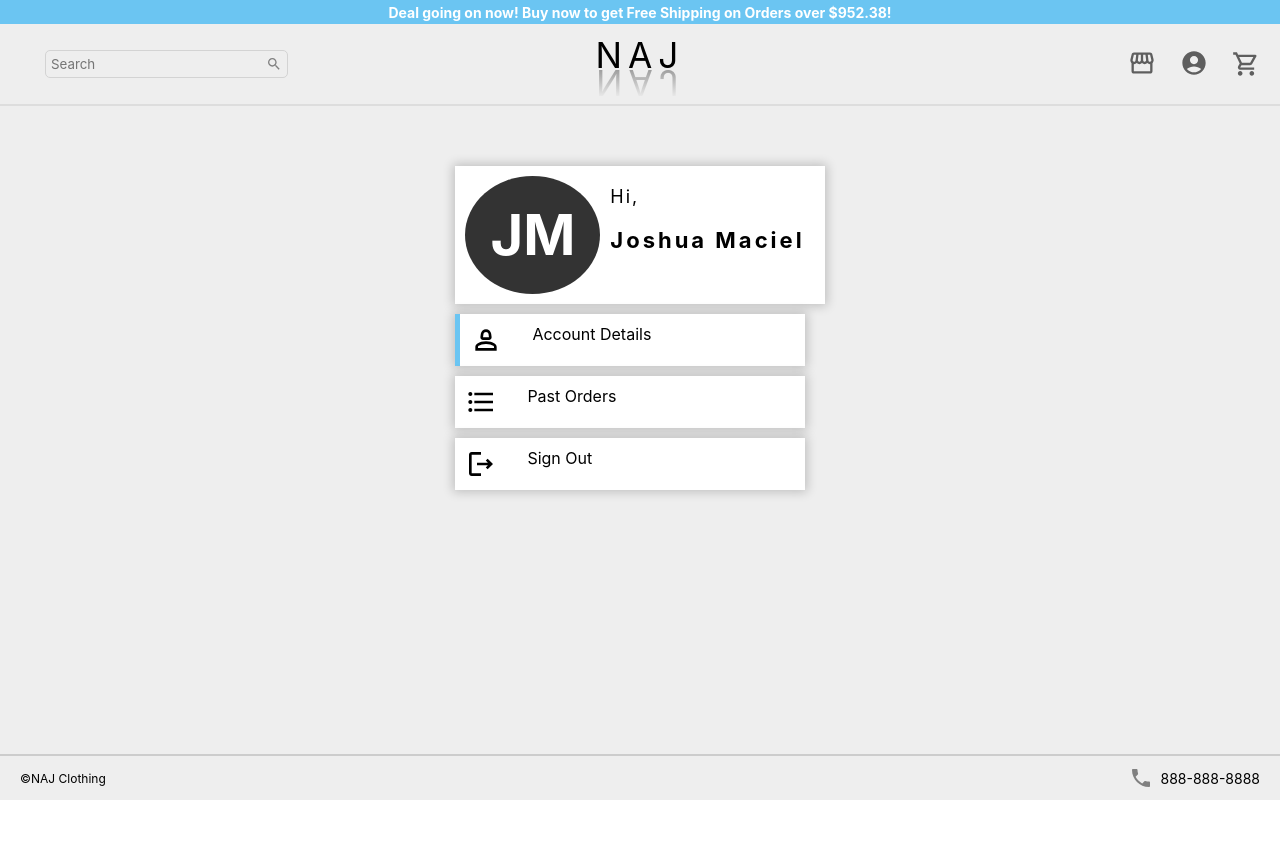
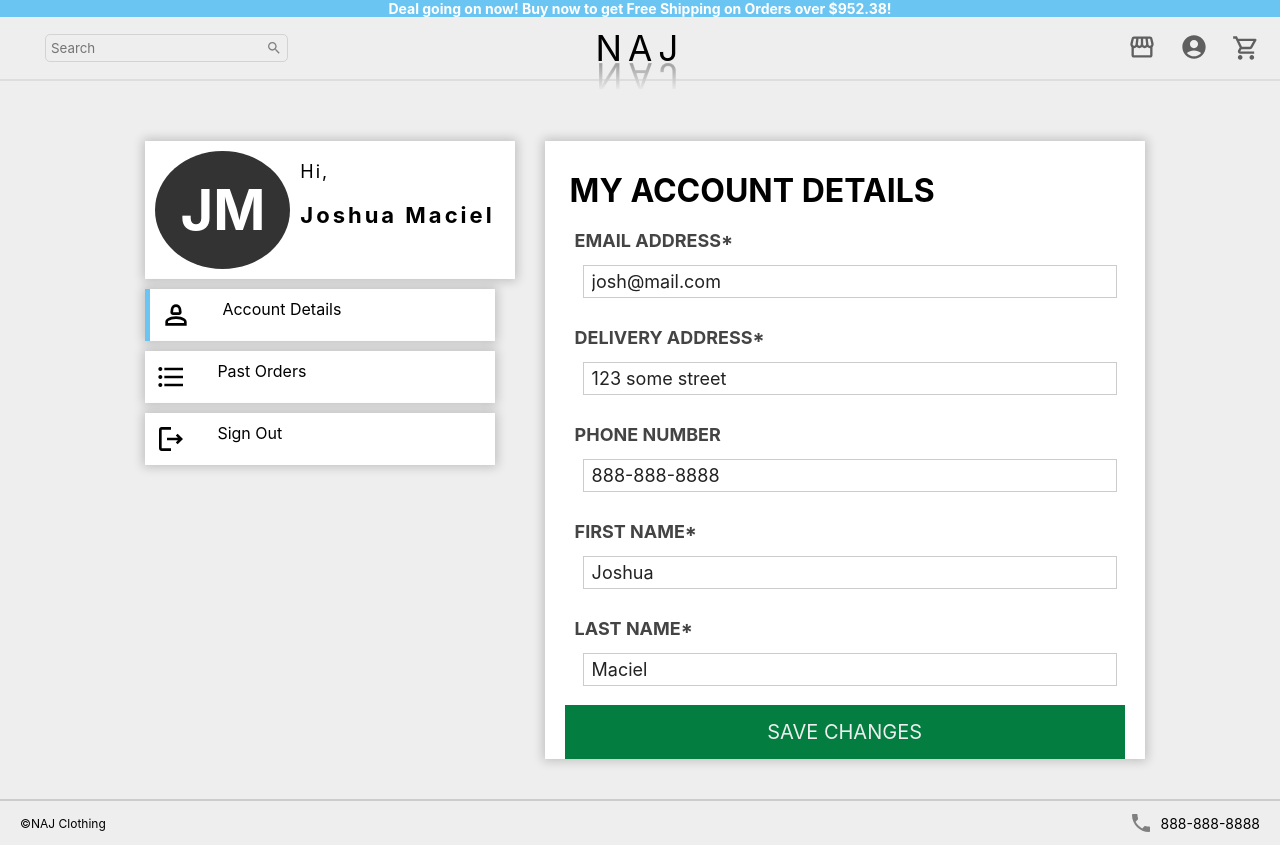
Before and after one commit to JoshM-Yoru/ecommerce-project, a React (Create React App) app: page /profile in a window 1280 px wide. Before the commit the page ends 800 px from the top, so only its background shows below. Built offline with nearby package versions, Linux system fonts and the light colour scheme.

Commit message:
added profile changes

```diff
--- a/src/Components/CheckoutForm/CheckoutForm.tsx
+++ b/src/Components/AccountDetails/AccountDetails.tsx
@@ -2,42 +2,44 @@ import React, { useState } from 'react'
 import styled, { keyframes } from 'styled-components'
 import { User } from '../../Types/User'
 
-const fadeIn = keyframes`
+const textAppear = keyframes`
     0% {opacity: 0%},
-    100% {opacity: 100%}
+    100% {opacity: 100%},
 `
 const Container = styled.div`
-    width: 500px;
-    padding-block: 10px;
-    box-shadow: 0 0 10px 5px rgba(0,0,0,0.2);
     background: white;
-    animation: ${fadeIn} 1s;
+    box-shadow: 0 0 10px 2px rgba(0,0,0,0.2);
+    width: 600px;
+    margin-top: 10px;
+    height: 100%;
+    animation: ${textAppear} 1s;
+`
+const Title = styled.div`
+    padding: 30px 25px 10px;
+    font-weight: bold;
+    font-size: 2em;
 `
 const Form = styled.form`
     display: flex;
     flex-direction: column;
     padding-inline: 20px;
-    padding-block: 10px;
+    padding-bottom: 10px;
 `
 const InputWrapper = styled.div`
-    width: 100%;
-    margin: 5px;
-    border-bottom: 2px solid #ccc;
-    text-align: center;
-`
-const FinalWrapper = styled.div`
     width: 100%;
     margin: 5px;
     text-align: center;
 `
 const Label = styled.label`
     font-weight: bold;
-    font-size: 20px;
+    font-size: 18px;
     margin: 10px;
     text-align: left;
+    color: #444;
 `
 const Input = styled.input`
     width: 95%;
+    font-size: 18px;
     padding: 5px;
     padding-inline: 8px;
     margin-bottom: 15px;
@@ -45,10 +47,11 @@ const Input = styled.input`
     outline: 1px solid #ccc;
     border: none;
 `
-const PlaceOrder = styled.button`
+const SaveChanges = styled.button`
     border: none;
     background: #047d40;
     padding: 15px;
+    margin-bottom: -20px;
     font-size: 20px;
     color: #eeeeee;
     cursor: pointer;
@@ -57,7 +60,7 @@ const PlaceOrder = styled.button`
     }
 `
 
-const CheckoutForm: React.FC<User> = ({
+const AccountDetails: React.FC<User> = ({
     id,
     firstName,
     lastName,
@@ -95,12 +98,15 @@ const CheckoutForm: React.FC<User> = ({
 
     return (
         <Container>
+            <Title>
+                MY ACCOUNT DETAILS
+            </Title>
             <Form>
-                <Label>EMAIL ADDRESS</Label>
+                <Label>EMAIL ADDRESS*</Label>
                 <InputWrapper>
                     <Input onChange={handleEmailChange} type="email" value={inputEmail}></Input>
                 </InputWrapper>
-                <Label>DELIVERY ADDRESS</Label>
+                <Label>DELIVERY ADDRESS*</Label>
                 <InputWrapper>
                     <Input onChange={handleAddressChange} value={inputAddress}></Input>
                 </InputWrapper>
@@ -108,18 +114,18 @@ const CheckoutForm: React.FC<User> = ({
                 <InputWrapper>
                     <Input onChange={handlePhoneNumberChange} type="tel" value={inputPhoneNumber}></Input>
                 </InputWrapper>
-                <Label>FIRST NAME</Label>
+                <Label>FIRST NAME*</Label>
                 <InputWrapper>
                     <Input onChange={handleFirstNameChange} value={inputFirstName}></Input>
                 </InputWrapper>
-                <Label>LAST NAME</Label>
-                <FinalWrapper>
+                <Label>LAST NAME*</Label>
+                <InputWrapper>
                     <Input onChange={handleLastNameChange} value={inputLastName}></Input>
-                </FinalWrapper>
-                <PlaceOrder>SUBMIT ORDER</PlaceOrder>
+                </InputWrapper>
+                <SaveChanges>SAVE CHANGES</SaveChanges>
             </Form>
-        </Container >
+        </Container>
     )
 }
 
-export default CheckoutForm
+export default AccountDetails
--- a/src/Components/CartBalanceCard/CartBalanceCard.tsx
+++ b/src/Components/CartBalanceCard/CartBalanceCard.tsx
@@ -13,8 +13,8 @@ const Container = styled.div`
     display: flex;
     flex-direction: column;
     padding: 5px;
-    box-shadow: 0 0 10px 5px rgba(0,0,0,0.2);
-    background: #fff;
+    box-shadow: 0 0 10px 3px rgba(0,0,0,0.2);
+    background: white;
     margin-bottom: 50px;
     animation: ${fadeIn} 1s;
 `
--- a/src/Components/LoginRegister/Tabs/NewTabs.tsx
+++ b/src/Components/LoginRegister/Tabs/NewTabs.tsx
@@ -14,7 +14,7 @@ const Wrapper = styled.div`
     padding: 5px;
     border-radius: 5px;
     background: white;
-    box-shadow: 0 0 10px 5px rgba(0,0,0,0.2);
+    box-shadow: 0 0 10px 3px rgba(0,0,0,0.2);
     display: flex;
     flex-direction: column;
     align-items: center;
--- /dev/null
+++ b/src/Components/PastOrders/PastOrders.tsx
@@ -0,0 +1,35 @@
+import React from 'react'
+import styled from 'styled-components'
+import { receipts } from '../../testReceipt'
+import { User } from '../../Types/User'
+import ReceiptCard from '../ReceiptCard/ReceiptCard'
+
+const Container = styled.div`
+    width: 600px;
+`
+
+const PastOrders: React.FC<User> = ({
+    id,
+    firstName,
+    lastName,
+    email,
+    phoneNumber,
+    address,
+    password,
+}) => {
+    return (
+        <Container>
+            {
+                receipts.map((receipt) => {
+                    if (id === receipt.userId) {
+                        return (
+                            <ReceiptCard key={receipt.receiptId} items={receipt.items} userId={receipt.userId} receiptId={receipt.receiptId} date={receipt.date} />
+                        )
+                    }
+                })
+            }
+        </Container>
+    )
+}
+
+export default PastOrders
--- a/src/Components/ProductCard/ProductCard.tsx
+++ b/src/Components/ProductCard/ProductCard.tsx
@@ -19,10 +19,13 @@ const Container = styled.div`
     margin: 20px;
     padding: 10px;
     align-items: center;
-    box-shadow: 0 0 20px 10px rgba(0,0,0,.2);
+    box-shadow: 0 0 10px 3px rgba(0,0,0,.2);
     border-radius: 5px;
     background: white;
     animation: ${slideInAnimation} 1s;
+    /* &:hover { */
+    /*     box-shadow: inset 0 0 20px 5px rgba(50,0,0,.2); */
+    /* } */
 `
 const ImageContainer = styled.div`
     position: relative;
--- a/src/Components/ProfileNavigation/ProfileNavigation.tsx
+++ b/src/Components/ProfileNavigation/ProfileNavigation.tsx
@@ -11,7 +11,7 @@ const textAppear = keyframes`
     100% {opacity: 100%},
 `
 const Container = styled.div`
-    margin-top: 50px;
+    margin-right: 20px;
 `
 const Greeting = styled.div`
     display: flex;
--- a/src/Components/ReceiptCard/ReceiptCard.tsx
+++ b/src/Components/ReceiptCard/ReceiptCard.tsx
@@ -1,19 +1,20 @@
 import React from 'react'
-import styled from 'styled-components'
+import styled, { keyframes } from 'styled-components'
 import { Items, Receipt } from '../../Types/Receipt'
 
+const textAppear = keyframes`
+    0% {opacity: 0%},
+    100% {opacity: 100%},
+`
 const Container = styled.div`
-    width: 40vw;
-    background: #bbb;
-    margin: 5px;
-    border-radius: 5px;
-    box-shadow: 0 0 10px 5px rgba(0,0,0,0.3);
+    background: white;
+    animation: ${textAppear} 1s;
+`
+const Wrapper = styled.div`
+    padding: 10px;
 `
 const Header = styled.div`
-    background: #444;
-    color: #ccc;
-    padding: 15px 5px 3px;
-    border-radius: 5px 5px 0 0;
+    padding: 10px;
     display: flex;
 `
 const Title = styled.h4`
@@ -23,8 +24,9 @@ const ReceiptDate = styled.h4`
 `
 const ReceiptBody = styled.div`
     display: flex;
-    padding: 30px;
+    padding: 10px;
     font-size: 12px;
+    background: white;
 `
 const ItemsList = styled.ul`
     list-style-type: none;
@@ -47,6 +49,7 @@ const ReceiptCard: React.FC<Receipt> = ({ items, userId, receiptId, date }) => {
 
     return (
         <Container>
+            <Wrapper>
                 <Header>
                     <Title>Receipt ID: {receiptId}</Title>
                     <ReceiptDate>{date}</ReceiptDate>
@@ -65,6 +68,7 @@ const ReceiptCard: React.FC<Receipt> = ({ items, userId, receiptId, date }) => {
                         Total Price: ${totalPrice(items)}
                     </TotalPrice>
                 </ReceiptBody>
+            </Wrapper>
         </Container>
     )
 }
--- a/src/Components/Slider/Slider.tsx
+++ b/src/Components/Slider/Slider.tsx
@@ -9,13 +9,16 @@ const slideInAnimation = keyframes`
     0% {transform: translateY(-100%); opacity: 0%},
     100% {transform: translateY(0px) opacity: 100%}
 `
+const slideLeftAnimation = keyframes`
+    0% {transform: translateX(100%); opacity: 0%},
+    100% {transform: translateX(0px); opacity: 100%}
+`
 const Container = styled.div`
     width: 100%;
     display: flex;
     background-color: #eeeeee;
     position: relative;
     overflow: hidden;
-    animation: ${slideInAnimation} 1s;
 `
 const Arrow = styled.div<{ direction: string }>`
     width: 50px;
@@ -50,10 +53,11 @@ const Slide = styled.div < { bg: string }> `
 const ImgContainer = styled.div`
     flex: 1;
     height: 100%;
+    animation: ${slideInAnimation} 1s;
 `
 const Image = styled.img`
     height: 100%;
-    box-shadow: 10px 0 20px 10px rgba(0,0,0,.25);
+    box-shadow: 10px 0 40px 10px rgba(0,0,0,.25);
 `
 const InfoContainer = styled.div`
     flex: 1;
@@ -62,6 +66,7 @@ const InfoContainer = styled.div`
     display: flex;
     flex-direction: column;
     justify-content: center;
+    animation: ${slideLeftAnimation} 1.8s;
 `
 
 const Title = styled.h1`
--- a/src/Components/UserProfile/UserProfile.tsx
+++ b/src/Components/UserProfile/UserProfile.tsx
@@ -4,53 +4,58 @@ import styled from "styled-components";
 import { Context } from "../../Context/UserContext";
 import { receipts } from "../../testReceipt";
 import { UserContextState, User } from "../../Types/User";
+import AccountDetails from "../AccountDetails/AccountDetails";
+import PastOrders from "../PastOrders/PastOrders";
 import ProfileNavigation from "../ProfileNavigation/ProfileNavigation";
 import ReceiptCard from "../ReceiptCard/ReceiptCard";
 
 const Container = styled.div`
     height: 100vh;
     display: flex;
-    flex-direction: column;
-    align-items: center;
+    justify-content: center;
 `
 const Wrapper = styled.div`
     display: flex;
-    flex-direction: column;
-    align-items: center;
+    margin-block: 50px;
 `
-const TitleContainer = styled.div`
-    background-color: #333;
-    width: 50vw;
-    display: flex;
-    padding-inline: 5px;
-    border-radius: 10px 10px 0 0;
+const ReceiptWrapper = styled.div`
+    margin-top: 10px;
+    background-color: white;
+    box-shadow: 0 0 10px 2px rgba(0,0,0,0.2);
 `
-const Title = styled.h1`
-    color: #ccc;
-`
-const NameContainer = styled.div`
-    display: flex;
-    border-bottom: 1px solid #ccc;
-    margin-bottom: 5px;
-    padding: 3px 0 8px;
-`
-const NameTitleContainer = styled.div`
-    width: 25vw;
-    padding: 0 0 0 10px;
-`
-const NameTitle = styled.h2`
-`
-const UserNameContainer = styled.div`
-    display: flex;
-    justify-content: right;
-    width: 25vw;
-    padding: 0 10px 0 0;
-`
-const UserName = styled.h3`
-`
-const ReceiptContainer = styled.div`
-    border-radius: 5px;
-`
+// const TitleContainer = styled.div`
+//     background-color: #333;
+//     width: 50vw;
+//     display: flex;
+//     padding-inline: 5px;
+//     border-radius: 10px 10px 0 0;
+// `
+// const Title = styled.h1`
+//     color: #ccc;
+// `
+// const NameContainer = styled.div`
+//     display: flex;
+//     border-bottom: 1px solid #ccc;
+//     margin-bottom: 5px;
+//     padding: 3px 0 8px;
+// `
+// const NameTitleContainer = styled.div`
+//     width: 25vw;
+//     padding: 0 0 0 10px;
+// `
+// const NameTitle = styled.h2`
+// `
+// const UserNameContainer = styled.div`
+//     display: flex;
+//     justify-content: right;
+//     width: 25vw;
+//     padding: 0 10px 0 0;
+// `
+// const UserName = styled.h3`
+// `
+// const ReceiptContainer = styled.div`
+//     border-radius: 5px;
+// `
 
 export const UserProfile: React.FC<User> = ({
     id,
@@ -61,7 +66,7 @@ export const UserProfile: React.FC<User> = ({
     address,
     password,
 }) => {
-    const { updateUser, removeUser } = useContext(Context) as UserContextState;
+    const { updateUser, removeUser, currentTab } = useContext(Context) as UserContextState;
 
     const editProfile = () => {
         updateUser(id);
@@ -75,6 +80,14 @@ export const UserProfile: React.FC<User> = ({
         <Container>
             <Wrapper>
                 <ProfileNavigation id={id} firstName={firstName} lastName={lastName} email={email} phoneNumber={phoneNumber} address={address} password={password} />
+                {
+                    (currentTab === '1') ?
+                        <AccountDetails id={id} firstName={firstName} lastName={lastName} email={email} phoneNumber={phoneNumber} address={address} password={password} />
+                        :
+                        <ReceiptWrapper>
+                            <PastOrders id={id} firstName={firstName} lastName={lastName} email={email} phoneNumber={phoneNumber} address={address} password={password} />
+                        </ReceiptWrapper>
+                }
                 {/* <TitleContainer> */}
                 {/*     <Title>Profile</Title> */}
                 {/* </TitleContainer> */}
```
Lines whose indentation alone changed are shown as unchanged.
